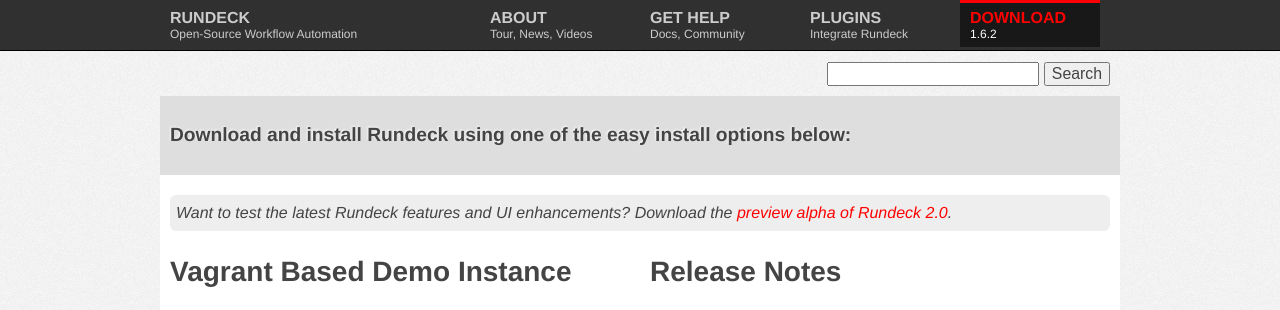
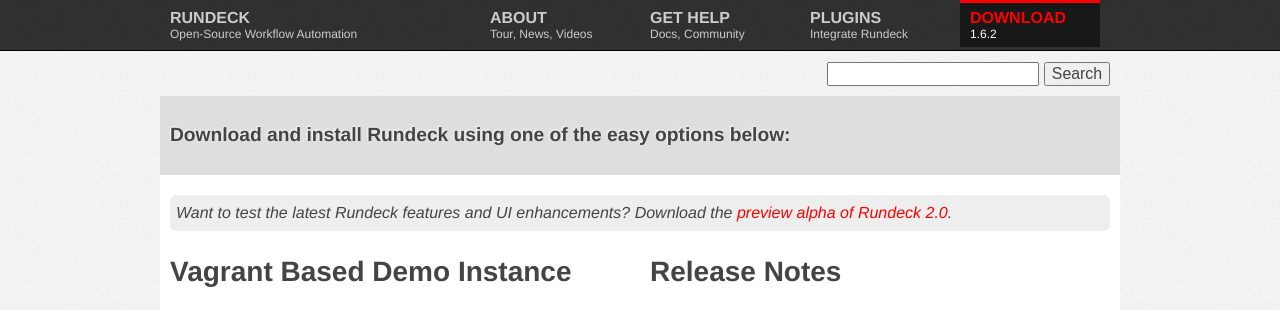
Before and after one commit to rundeck/rundeck-ghpages, a Jekyll site: the page built from downloads.html, in a window 1280 px wide. Shown: the top 310 px of the page. Built offline with Jekyll 4.4.1, drawn with Linux system fonts in a browser that asks for light colours; nearby versions of some CDN libraries.

Commit message:
wordsmithing

```diff
--- a/downloads.html
+++ b/downloads.html
@@ -9,7 +9,7 @@
 
     <article class="container_12 introduction">
       <div class="grid_12">
-        <h4>Download and install Rundeck using one of the easy install options below:</h4>
+        <h4>Download and install Rundeck using one of the easy options below:</h4>
       </div>
       <div class="clear"></div>
     </article>
```
